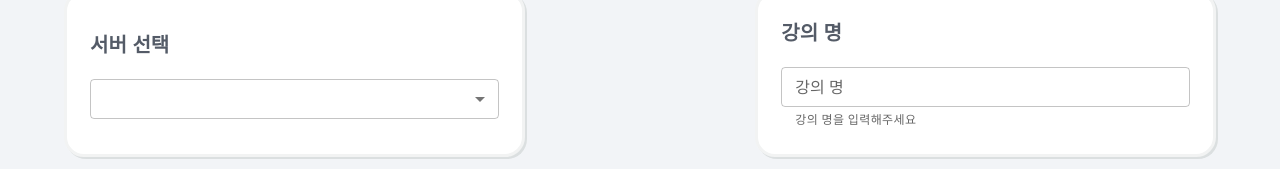
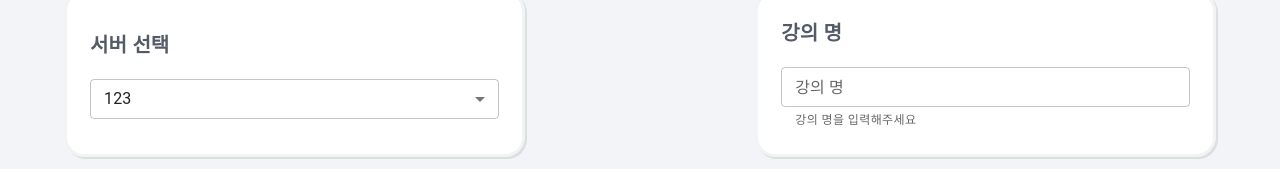
Before and after one commit to as1248/CLMS-frontend, a React (Create React App) app: page /createLecture in a window 1280 px wide. Shown: the part 178-347 px from the top of the page. Built offline with nearby package versions, Linux system fonts and the light colour scheme.

Commit message:
Update CreateLecture
강의 생성 페이지 기능 임시 구현

```diff
--- a/src/components/Lecture/CreateLecture/CreateLectureBtn.js
+++ b/src/components/Lecture/CreateLecture/CreateLectureBtn.js
@@ -1,12 +1,22 @@
 import styled from "styled-components";
 import { useNavigate } from "react-router-dom";
+import axios from "axios";
 
-const CreateLectureBtn = () => {
+const CreateLectureBtn = ({ data }) => {
   const navigate = useNavigate();
+  const createLecture = () => {
+    console.log(data);
+    try {
+      axios.post("/lecture", data).then(response=>console.log(response));
+    } catch (error) {
+      console.error(error);
+    }
+  };
+
   return (
     <Content>
       <CancelBtn onClick={() => navigate("/lecturesHome")}>취소</CancelBtn>
-      <CreateBtn onClick={() => navigate("/lecturesHome")}>생성하기</CreateBtn>
+      <CreateBtn onClick={() => createLecture()}>생성하기</CreateBtn>
     </Content>
   );
 };
@@ -28,7 +38,7 @@ const CancelBtn = styled.div`
   padding: 4px 15px;
   border-radius: 20px;
   font-weight: 600;
-  &:hover{
+  &:hover {
     background-color: white;
     color: black;
   }
@@ -45,7 +55,7 @@ const CreateBtn = styled.div`
   color: white;
   border-radius: 20px;
   font-weight: 600;
-  &:hover{
+  &:hover {
     background-color: #2da4b3;
   }
 `;
--- a/src/components/Lecture/CreateLecture/LectureIntroduction.js
+++ b/src/components/Lecture/CreateLecture/LectureIntroduction.js
@@ -2,7 +2,7 @@ import { TextField } from "@mui/material";
 import { useState } from "react";
 import styled from "styled-components";
 
-const LectureIntroduction = () => {
+const LectureIntroduction = ({data, setData}) => {
   const [validate, setValidate] = useState(true);
   //유효성 검사
   const validation = (str) => {
@@ -11,6 +11,7 @@ const LectureIntroduction = () => {
   };
   const nameHandler = (event) => {
     const value = event.target.value;
+    setData({...data,introducing: value})
     if (value.length >= 2 && value.length <= 50) {
       for (let i = 0; i < value.length; i++) {
         if (validation(value[i])) {
--- a/src/components/Lecture/CreateLecture/LectureName.js
+++ b/src/components/Lecture/CreateLecture/LectureName.js
@@ -2,7 +2,7 @@ import { TextField } from "@mui/material";
 import { useState } from "react";
 import styled from "styled-components";
 
-const LectureName = () => {
+const LectureName = ({data, setData}) => {
   const [validate, setValidate] = useState(true);
   //유효성 검사
   const validation = (str) => {
@@ -11,6 +11,7 @@ const LectureName = () => {
   };
   const nameHandler = (event) => {
     const value = event.target.value;
+    setData({...data,lectureName: value});
     if (value.length >= 2 && value.length <= 50) {
       for (let i = 0; i < value.length; i++) {
         if (validation(value[i])) {
--- a/src/components/Lecture/CreateLecture/SelectServer.js
+++ b/src/components/Lecture/CreateLecture/SelectServer.js
@@ -2,13 +2,27 @@ import { MenuItem, Select } from "@mui/material";
 import { useState } from "react";
 import styled from "styled-components";
 
-const SelectServer = () => {
-  const [serverList, setServerList] = useState([]);
+//서버리스트 API 추가해야함
+const SelectServer = ({data, setData}) => {
+  const [serverList, setServerList] = useState([{
+    serverId: 1,
+    name: '123'
+  },{
+    serverId: 2,
+    name: '1234'
+  },{
+    serverId: 3,
+    name: '1235'
+  }]);
+
+  const handleServer = (e) => {
+    setData({...data,serverId: e.target.value});
+  }
 
   return (
     <Content>
       <Title>서버 선택</Title>
-      <Select labelId="server" value='1' size="small">
+      <Select labelId="server" defaultValue='1' size="small" onChange={handleServer}>
         {serverList.map((i) => (
           <MenuItem value={i?.serverId} key={i?.serverId}>
             {i?.name}
--- a/src/routes/Lecture/CreateLecture.js
+++ b/src/routes/Lecture/CreateLecture.js
@@ -4,18 +4,22 @@ import SelectServer from "../../components/Lecture/CreateLecture/SelectServer";
 import LectureName from "../../components/Lecture/CreateLecture/LectureName";
 import LectureIntroduction from "../../components/Lecture/CreateLecture/LectureIntroduction";
 import CreateLectureBtn from "../../components/Lecture/CreateLecture/CreateLectureBtn";
+import { useState } from "react";
 
 const CreateLecture = () => {
+  const [data, setData] = useState({
+    serverId: 1,
+  });
   return (
     <>
       <Header />
       <Content>
         <Title>강좌 생성</Title>
         <Box>
-          <SelectServer />
-          <LectureName />
-          <LectureIntroduction />
-          <CreateLectureBtn/>
+          <SelectServer data={data} setData={setData}/>
+          <LectureName data={data} setData={setData}/>
+          <LectureIntroduction data={data} setData={setData}/>
+          <CreateLectureBtn data={data}/>
         </Box>
       </Content>
     </>
```
